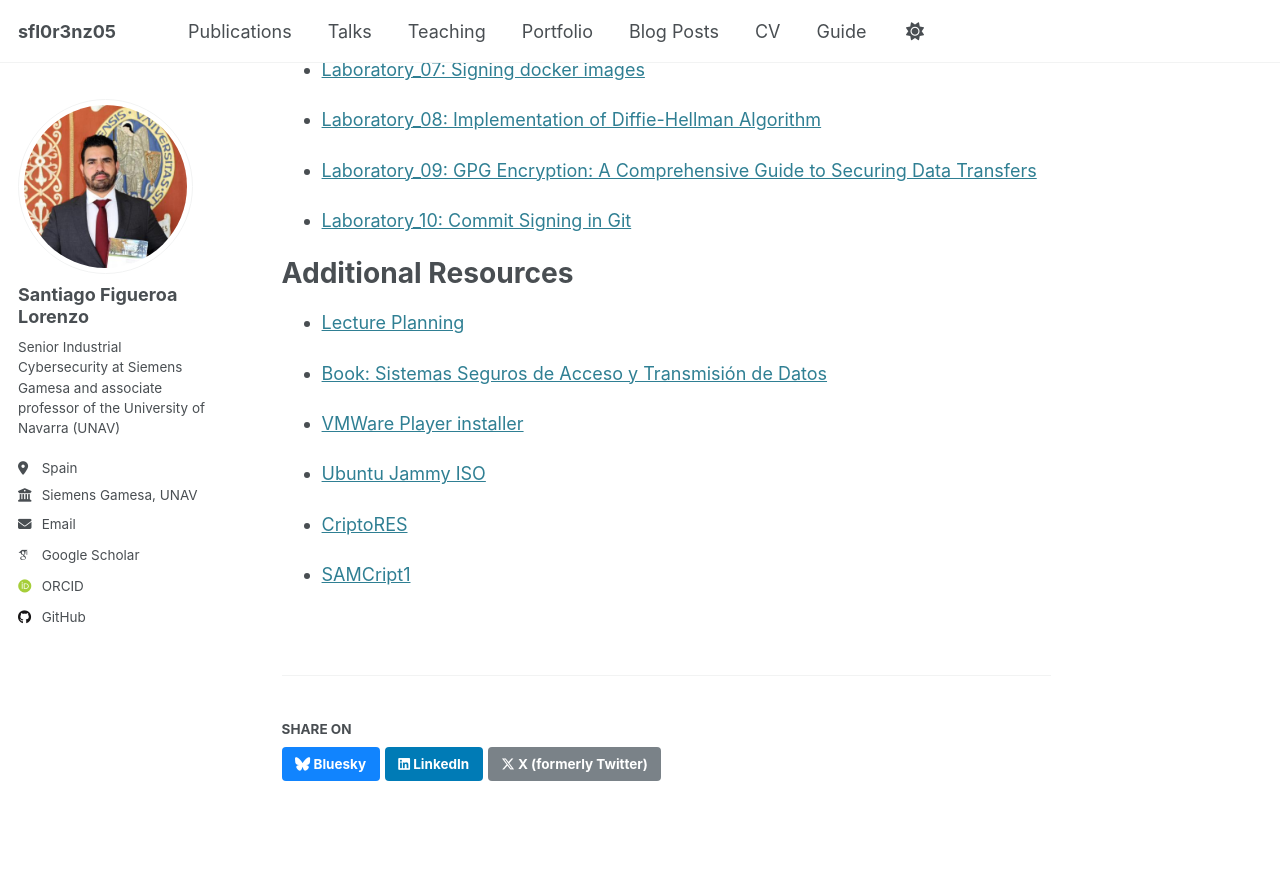
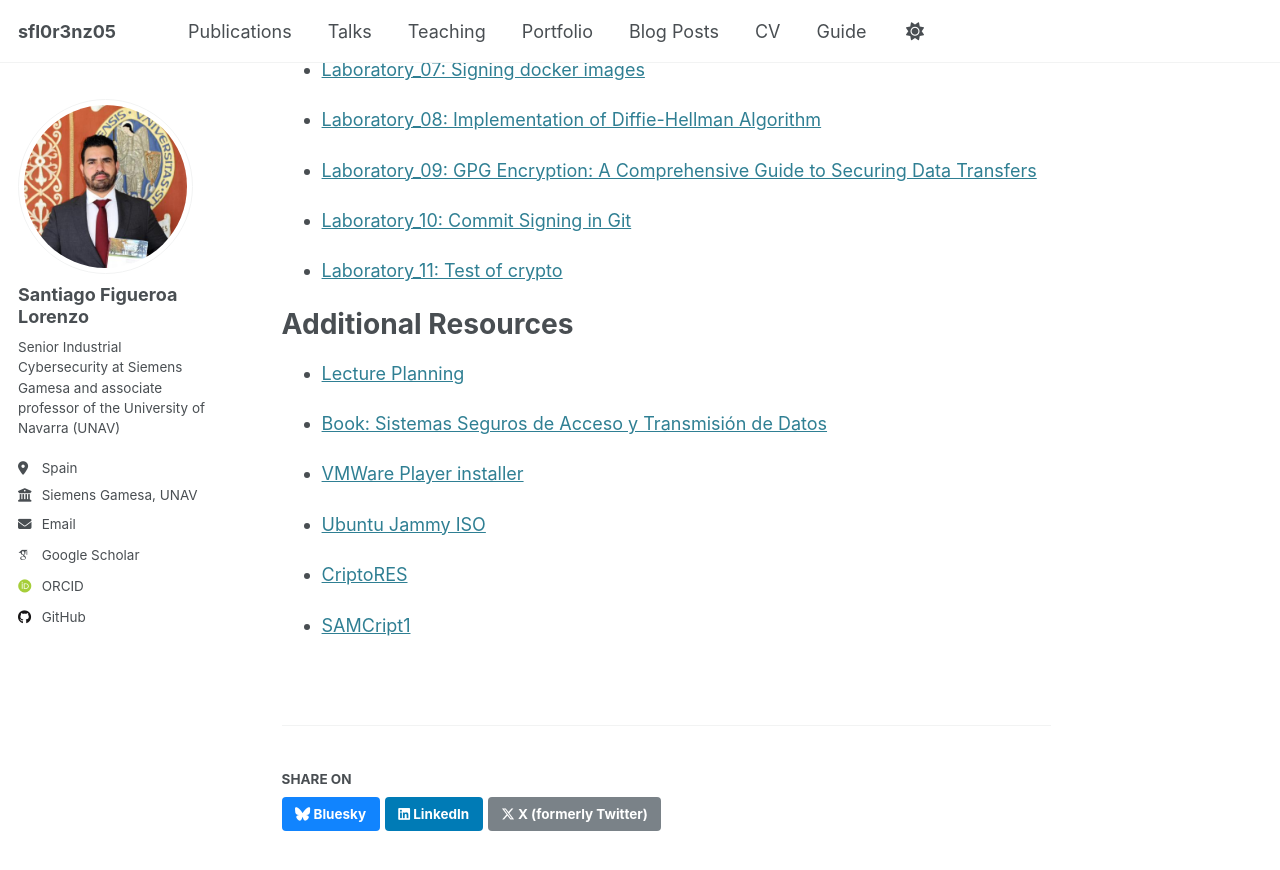
Before and after one commit to sfl0r3nz05/sfl0r3nz05.github.io, a Jekyll site: the page built from _teaching/2025-spring-1.md, in a window 1280 px wide and 900 px high, scrolled down 957 px. Shown: the top 870 px of the window. Built offline with Jekyll 4.4.1, drawn with Linux system fonts in a browser that asks for light colours; some web fonts are replaced.

Commit message:
crypto test

```diff
--- a/_teaching/2025-spring-1.md
+++ b/_teaching/2025-spring-1.md
@@ -45,6 +45,8 @@ Laboratory Materials
 
 - [Laboratory_10: Commit Signing in Git](https://sfl0r3nz05.github.io/files/labs/Laboratory_10.pdf)
 
+- [Laboratory_11: Test of crypto](https://forms.gle/TQnMCPsZ6xFjfWre7)
+
 Additional Resources
 ======
 
```
